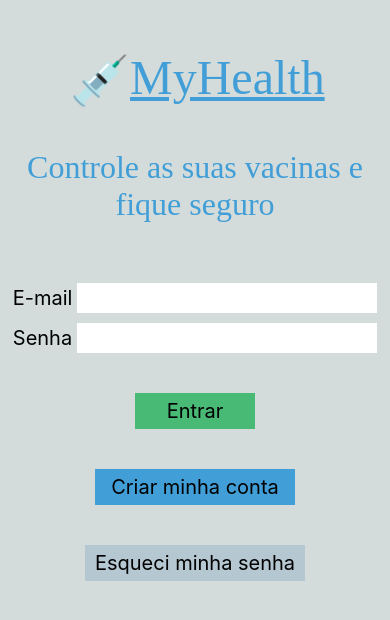
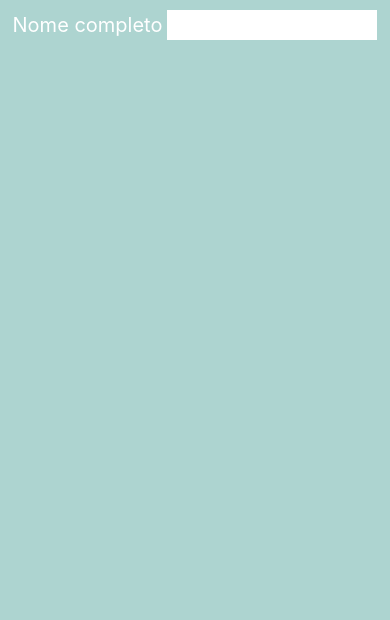
Before and after one commit to jmatheusbueno/mobile_development_UTFPR, a React Native app in the folder MyHealth/: screen / in a window 390 px wide. Shown: the top 620 px of the page. Built offline with nearby package versions, Linux system fonts and the light colour scheme.

Commit message:
iniciando tela de cadastro

```diff
--- a/MyHealth/index.js
+++ b/MyHealth/index.js
@@ -5,5 +5,8 @@
 import {AppRegistry} from 'react-native';
 import Initial from './src/components/Initial';
 import {name as appName} from './app.json';
+import CreateAccount from './src/components/CreateAccount'
 
-AppRegistry.registerComponent(appName, () => Initial);
+
+// AppRegistry.registerComponent(appName, () => Initial);
+AppRegistry.registerComponent(appName, () => CreateAccount);
--- a/MyHealth/src/components/CreateAccount.js
+++ b/MyHealth/src/components/CreateAccount.js
@@ -1,14 +1,18 @@
 import React from "react";
-import { StyleSheet, View } from "react-native";
+import { StyleSheet, View} from "react-native";
+import CustomTextInput from "./general-components/CustomTextInput";
 
 const CreateAccount = () => (
     <View style={styles.container}>
-
+        <CustomTextInput label="Nome completo" width={210} />
     </View>
 );
 
 const styles = StyleSheet.create({
-
+    container: {
+        flex: 1,
+        backgroundColor: "#add4d0",
+    },
 });
 
 export default CreateAccount;
--- a/MyHealth/src/components/Initial.js
+++ b/MyHealth/src/components/Initial.js
@@ -23,7 +23,7 @@ const styles = StyleSheet.create({
     container: {
         flex: 1,
         paddingTop: 50,
-        backgroundColor: "#d3dcdb",
+        backgroundColor: "#add4d0",
     },
 });
 
--- /dev/null
+++ b/MyHealth/src/components/general-components/CustomTextInput.js
@@ -0,0 +1,30 @@
+import React from "react";
+import { StyleSheet, Text, TextInput, View } from "react-native";
+
+const CustomTextInput = (props) => (
+    <View style={styles.container}>
+        <Text style={styles.textLabel}>{props.label}</Text>
+        <TextInput style={[styles.textInput, { width: props.width }]}></TextInput>
+    </View>
+);
+
+const styles = StyleSheet.create({
+    container: {
+        flexDirection: "row",
+        marginTop: 10,
+        alignItems: "center",
+        justifyContent: "center",
+    },
+    textLabel: {
+        fontSize: 20,
+        marginRight: 5,
+        color: "#fff"
+    },
+    textInput: {
+        width: 300,
+        height: 30,
+        backgroundColor: "#fff"
+    }
+});
+
+export default CustomTextInput;
```
Also changed, not shown: MyHealth/src/components/general-components/Header.js (+24 -0 lines), MyHealth/src/components/App.js (added).
